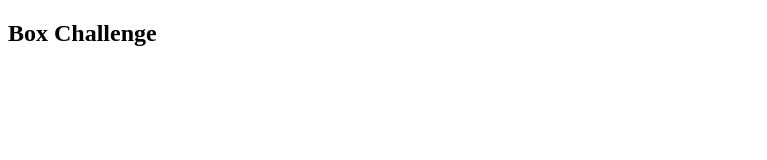
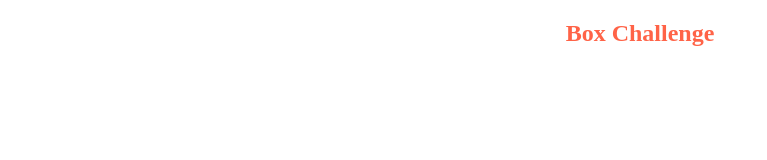
Before and after one commit to baesicallyali/box-challenge, a plain HTML site: page index.html in a window 1280 px wide. Shown: the whole page, without its empty margins (0-767 px from the left). Drawn offline with Linux system fonts and the light colour scheme.

Commit message:
fix align header

```diff
--- a/style.css
+++ b/style.css
@@ -1,4 +1,10 @@
 h1{
     color: tomato;
+}
+
+h2 {
+    color: tomato;
+    margin: 0, auto;
     text-align: center;
+    width: 100%;
 }
```
